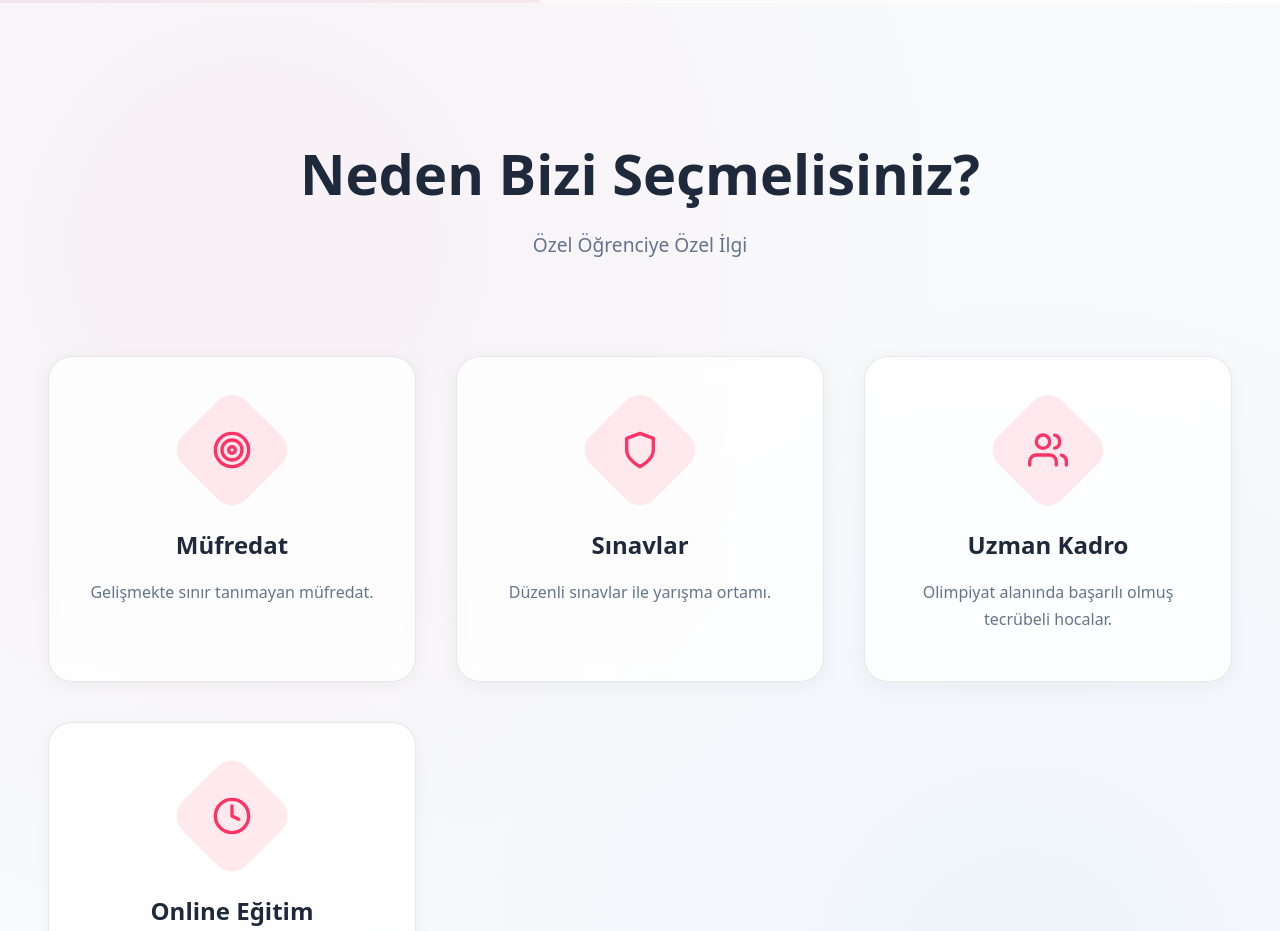
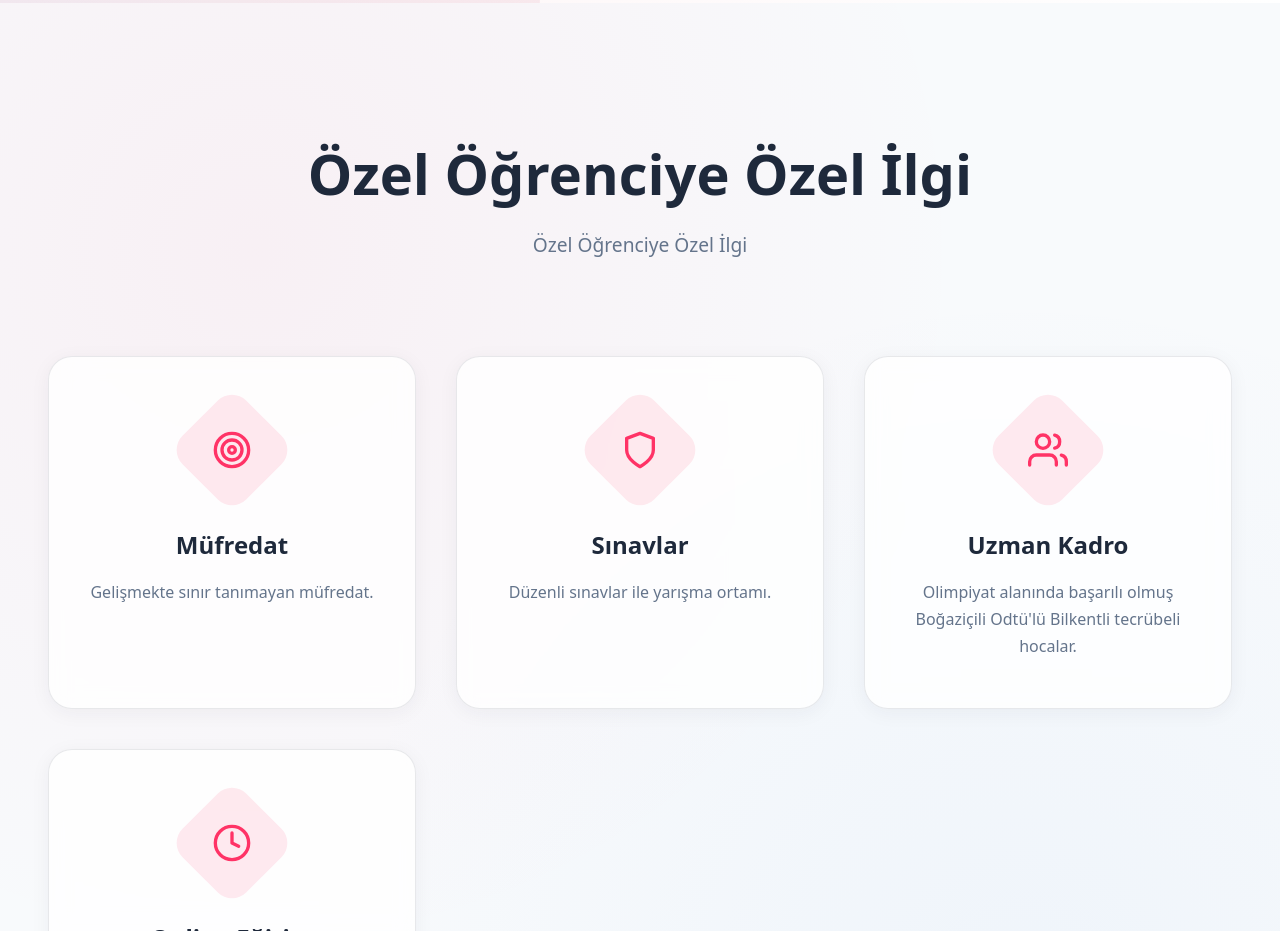
Before and after one commit to alifuatakbas/e-math-frontend, a Next.js app: page / in a window 1280 px wide. Shown: the part 861-1792 px from the top of the page. Built offline with nearby package versions, Linux system fonts and the light colour scheme.

Commit message:
Successtories

```diff
--- a/app/components/Features.tsx
+++ b/app/components/Features.tsx
@@ -17,7 +17,7 @@ const features = [
   {
     icon: <FiUsers className={styles.icon} />,
     title: "Uzman Kadro",
-    description: "Olimpiyat alanında başarılı olmuş tecrübeli hocalar."
+    description: "Olimpiyat alanında başarılı olmuş Boğaziçili Odtü'lü Bilkentli tecrübeli hocalar."
   },
   {
     icon: <FiClock className={styles.icon} />,
@@ -37,7 +37,7 @@ const Features = () => {
         transition={{ duration: 0.8 }}
         viewport={{ once: true }}
       >
-        <h2 className={styles.title}>Neden Bizi Seçmelisiniz?</h2>
+        <h2 className={styles.title}>Özel Öğrenciye Özel İlgi</h2>
         <p className={styles.subtitle}>Özel Öğrenciye Özel İlgi</p>
 
         <div className={styles.grid}>
--- a/app/hakkimizda/page.tsx
+++ b/app/hakkimizda/page.tsx
@@ -60,7 +60,7 @@ const AboutUs = () => {
           <section className={styles.introSection}>
             <div className={styles.introText}>
               <h2>Biz Kimiz?</h2>
-              <p> Matematik olimpiyatlarında edindiğimiz 15 yılı aşkın deneyimi, erken yaşta matematik eğitiminin değerini bizzat yaşamış uzman kadromuzla yeni nesillere aktarıyoruz. Beş yıldır, öğrencilerimizin matematiksel düşünme becerilerini geliştiriyor, onları uluslararası başarılara hazırlıyoruz</p>
+              <p> Matematik olimpiyatlarında edindiğimiz 12 yılı aşkın deneyimi, erken yaşta matematik eğitiminin değerini bizzat yaşamış Boğaziçili Odtü'lü Bilkentli uzman kadromuzla yeni nesillere aktarıyoruz. Beş yıldır, öğrencilerimizin matematiksel düşünme becerilerini geliştiriyor, onları uluslararası başarılara hazırlıyoruz</p>
             </div>
             <div className={styles.introImage}>
               <div className={styles.imagePlaceholder}></div>
```
